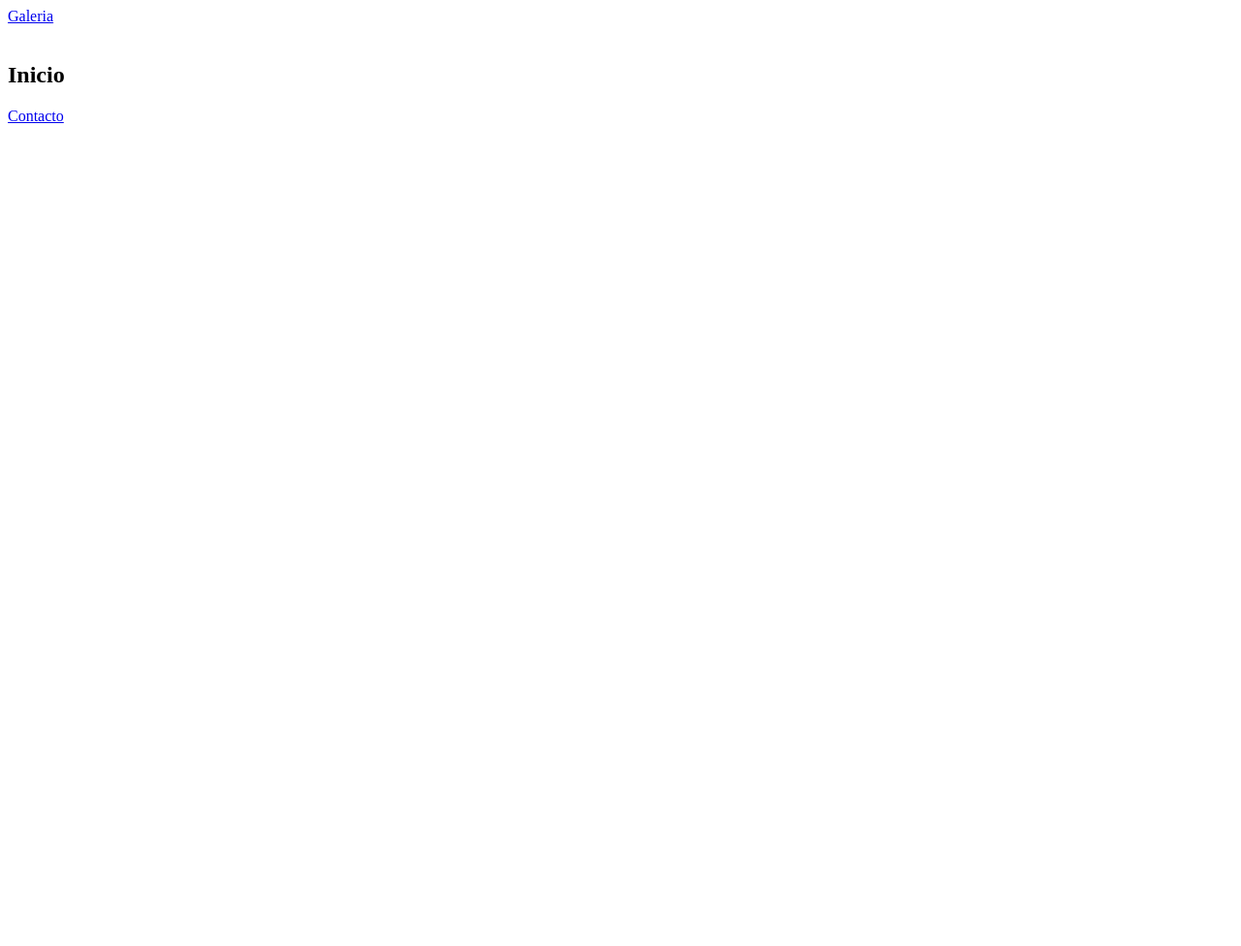
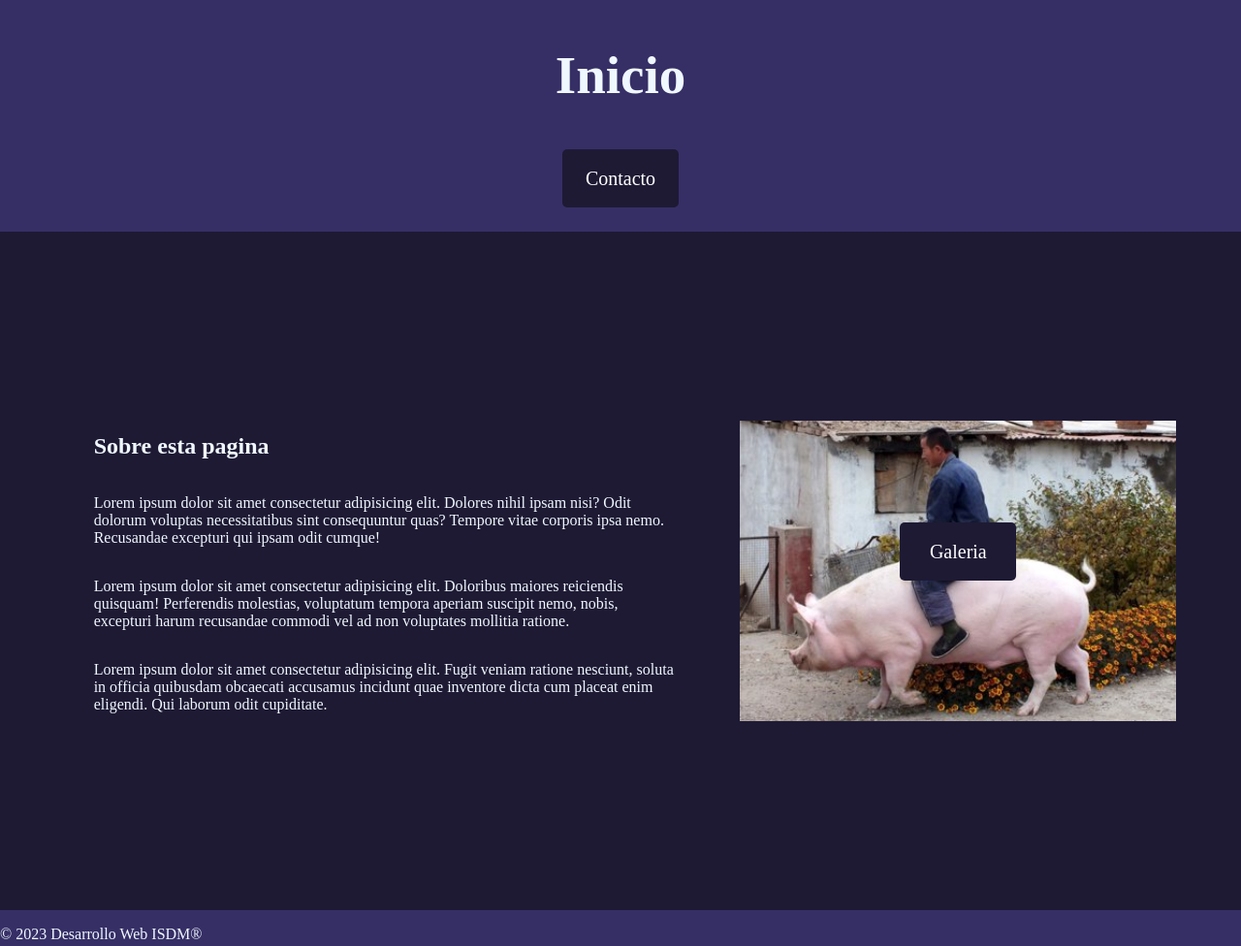
Before and after one commit to Alicia-Nazar/repasoDW, a plain HTML site: page index.html in a window 1280 px wide. Shown: the whole page at 97% size. Before the commit the page ends 800 px from the top, so only its background shows below. Drawn offline with Linux system fonts and the light colour scheme.

Commit message:
"Estilizado de la pagina inicio"

```diff
--- /dev/null
+++ b/estiloIndex.css
@@ -0,0 +1,81 @@
+body{
+    margin: 0;
+    padding: 0;
+    color: aliceblue;
+    background-color: #362f66;
+}
+
+nav{
+    display: flex;
+    flex-direction: column;
+    text-align: center;
+    padding-bottom: 25px;
+
+}
+
+.boton {
+    display: flex;
+    padding: 10px;
+    background-color: #1e1a34;
+    color: #fff;
+    text-decoration: none;
+    border-radius: 5px;
+    transition: background-color 0.3s, border-color 0.3s, color 0.3s;
+    width: 100px;
+    height: 40px;
+    align-items: center;
+    justify-content: center;
+    font-size: 20px;
+    margin: auto;
+
+}
+
+.texto{
+    width: 50%;
+    max-width: 600px;
+    text-align: initial;
+    padding-left: 30px;
+    display: flex;
+    flex-direction: column;
+    justify-content: center;
+}
+
+.container{
+    display: flex;
+    justify-content: space-evenly;
+    background-color: #1e1a34;
+}
+
+.img-container{
+    background-image: url(imagenes/chochan.jpg);
+    background-size: contain;
+    background-repeat: no-repeat;
+    background-position: center center;
+    height: 200px;
+    width: 250px;
+    text-align: center;
+    padding-top: 120px;
+
+}
+
+
+.boton:hover {
+    background-color: #257aa4;
+}
+h1{
+    font-size: 55px;
+
+}
+
+@media (min-width: 850px){
+    .img-container{
+        background-image: url(imagenes/chochan.jpg);
+        background-size: contain;
+        background-repeat: no-repeat;
+        background-position: center center;
+        height: 400px;
+        width: 450px;
+        text-align: center;
+        padding-top: 300px;
+    }
+}
--- a/index.html
+++ b/index.html
@@ -1,15 +1,39 @@
 <!DOCTYPE html>
 <html lang="en">
+
 <head>
     <meta charset="UTF-8">
     <meta name="viewport" content="width=device-width, initial-scale=1.0">
     <title>Inicio</title>
+    <link rel="stylesheet" href="estiloIndex.css">
 </head>
+
 <body>
     <nav>
-        <a href="galeria.html" class="boton">Galeria</a> <br><br>
+
         <h1>Inicio</h1>
-        <a href="contacto.html" class="boton">Contacto</a> <br><br>
+        <a href="contacto.html" class="boton">Contacto</a>
     </nav>
+    <div class="container">
+        <div class="texto">
+            <h2>Sobre esta pagina</h2>
+            <p>Lorem ipsum dolor sit amet consectetur adipisicing elit. Dolores nihil ipsam nisi? Odit dolorum voluptas
+                necessitatibus sint consequuntur quas? Tempore vitae corporis ipsa nemo. Recusandae excepturi qui ipsam
+                odit cumque!</p>
+            <p>Lorem ipsum dolor sit amet consectetur adipisicing elit. Doloribus maiores reiciendis quisquam!
+                Perferendis molestias, voluptatum tempora aperiam suscipit nemo, nobis, excepturi harum recusandae
+                commodi vel ad non voluptates mollitia ratione.</p>
+            <p>Lorem ipsum dolor sit amet consectetur adipisicing elit. Fugit veniam ratione nesciunt, soluta in officia
+                quibusdam obcaecati accusamus incidunt quae inventore dicta cum placeat enim eligendi. Qui laborum odit
+                cupiditate.</p>
+        </div>
+        <div class="img-container">
+            <a href="galeria.html" class="boton">Galeria</a>
+        </div>
+    </div>
+    <footer>
+        <p>&copy; 2023 Desarrollo Web ISDM®</p>
+    </footer>
 </body>
+
 </html>
```
Also changed, not shown: imagenes/chochan.jpg (added).
